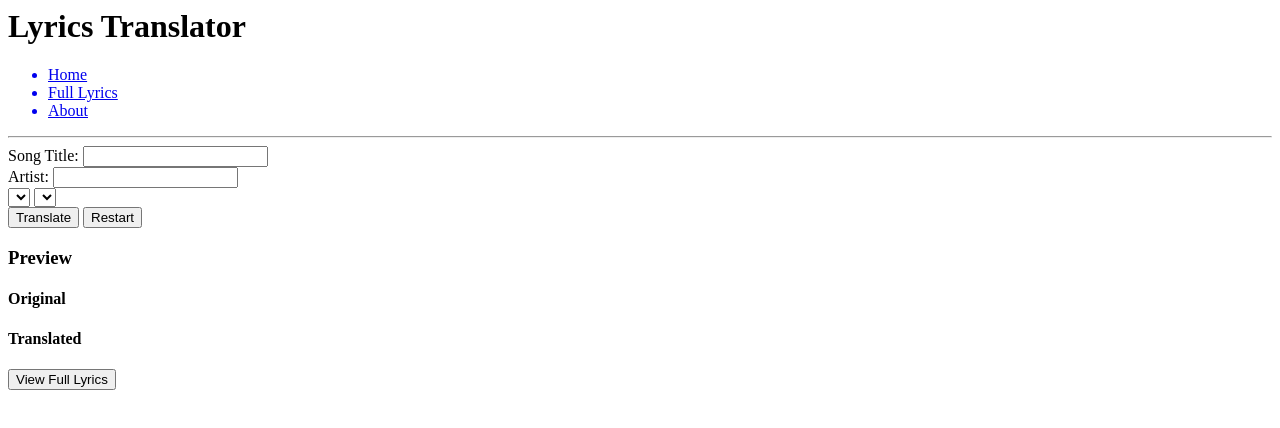
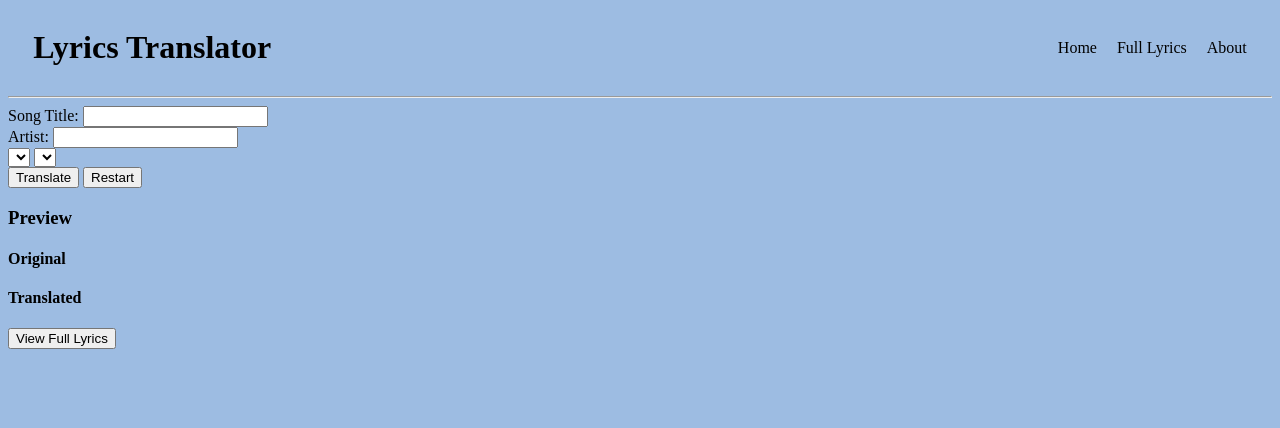
Before and after one commit to ShellyParraZ/inst377-sparra-lyricstranslator, a plain HTML site: page frontend/home_page.html in a window 1280 px wide. Drawn offline with Linux system fonts and the light colour scheme.

Commit message:
Added the style.css file. I style the navigation, title, and background color.

```diff
--- a/frontend/home_page.html
+++ b/frontend/home_page.html
@@ -1,23 +1,18 @@
 <html>
-  <head>
+  <header class="header">
     <title>INST 377 Final Project</title>
-  </head>
-  <body>
+    <link rel="stylesheet" href="style.css" />
     <h1>Lyrics Translator</h1>
     <!--Navigation Section-->
     <nav id="nav_bar">
       <ul>
-        <a href="home_page.html" class="home">
-          <li>Home</li>
-        </a>
-        <a href="full_lyrics.html" class="full_lyri">
-          <li>Full Lyrics</li>
-        </a>
-        <a href="about_page.html" class="about">
-          <li>About</li>
-        </a>
+        <li><a href="home_page.html">Home</a></li>
+        <li><a href="full_lyrics.html">Full Lyrics</a></li>
+        <li><a href="about_page.html">About</a></li>
       </ul>
     </nav>
+  </header>
+  <body style="background-color: rgb(157, 188, 226)">
     <!--Line Separator-->
     <hr />
     <!--Song Details Section-->
--- /dev/null
+++ b/frontend/style.css
@@ -0,0 +1,19 @@
+.header {
+  display: flex;
+  align-items: center;
+  justify-content: space-between;
+  padding-left: 2%;
+  padding-right: 2%;
+}
+
+#nav_bar ul {
+  list-style: none;
+  display: flex;
+  gap: 20px;
+}
+
+#nav_bar a {
+  color: rgb(0, 0, 0);
+  font-weight: 500;
+  text-decoration: none;
+}
```
